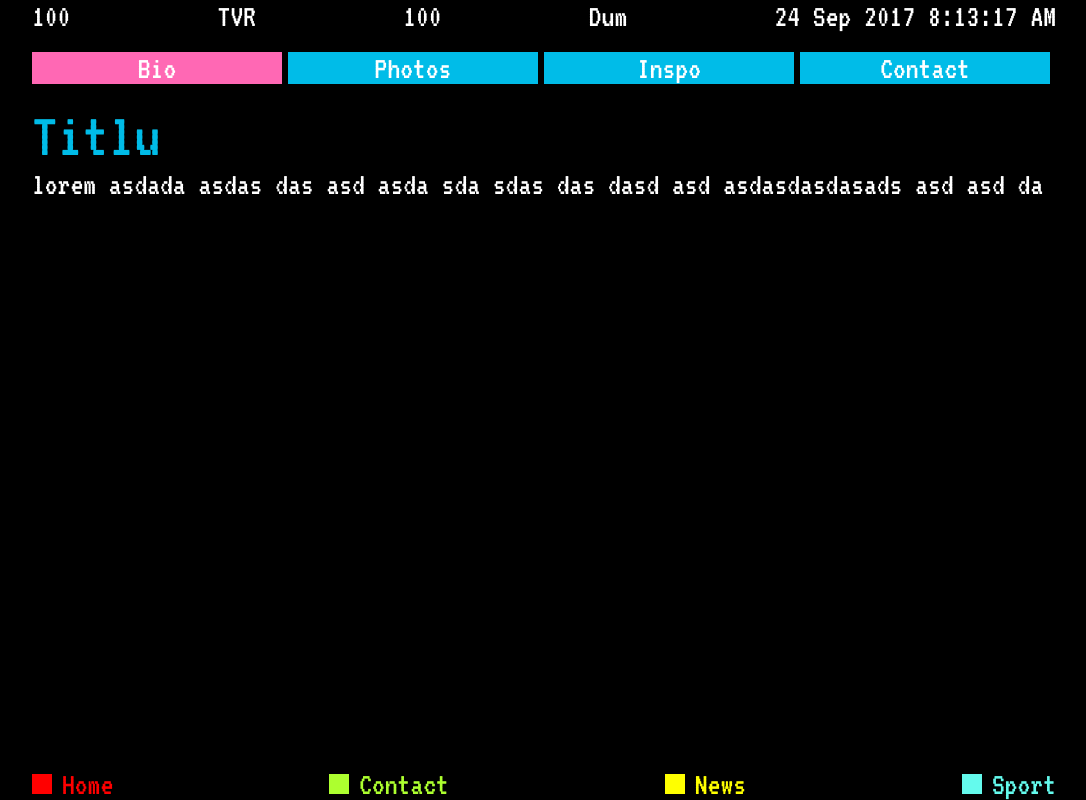
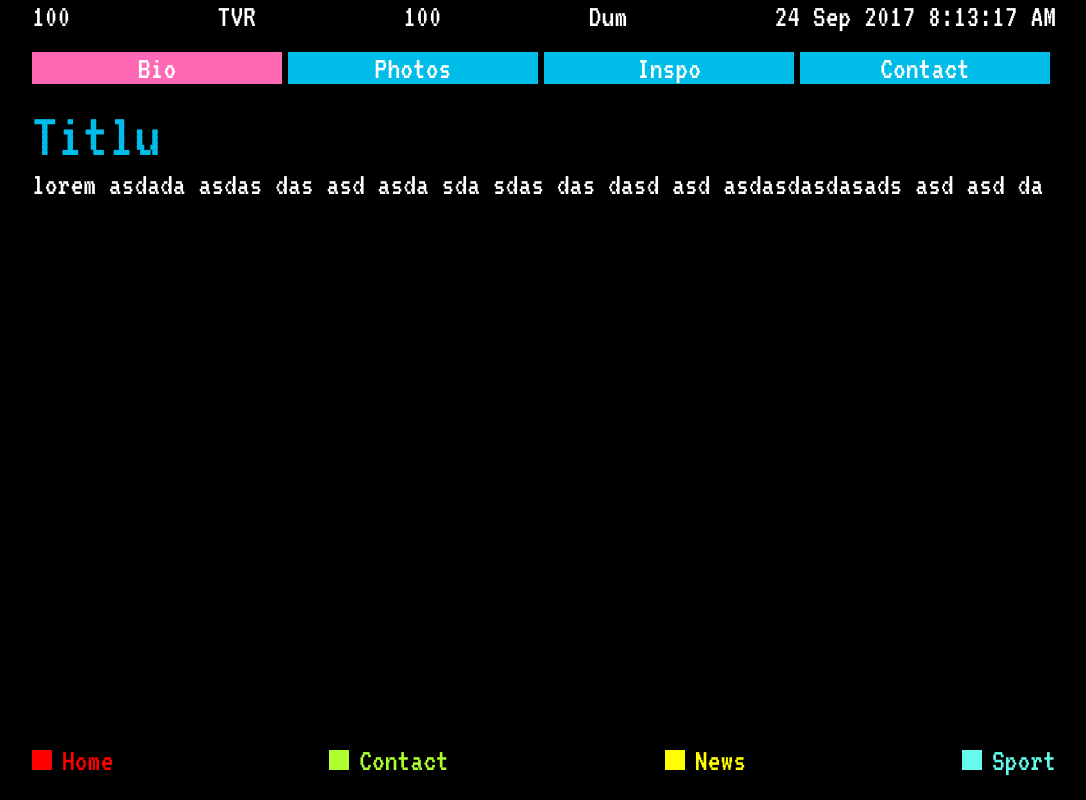
Before and after one commit to paluras/zaharen.co, a React (Vite) app: page /bio in a window 1280 px wide. Shown: the whole page, without its empty margins (96-1182 px from the left). Built offline with nearby package versions, Linux system fonts and the light colour scheme.

Commit message:
fix footer

```diff
--- a/src/App.css
+++ b/src/App.css
@@ -105,9 +105,7 @@
   margin: auto;
   height: 100%;
 }
-.main-blogs >footer{
-  align-items: end;
-}
+
 
 .blog-top{
   display: grid;
```
